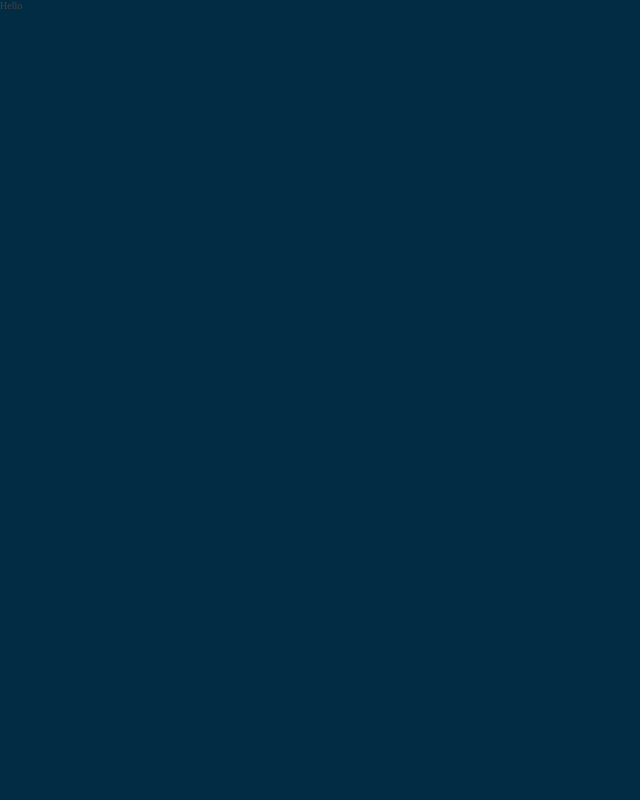
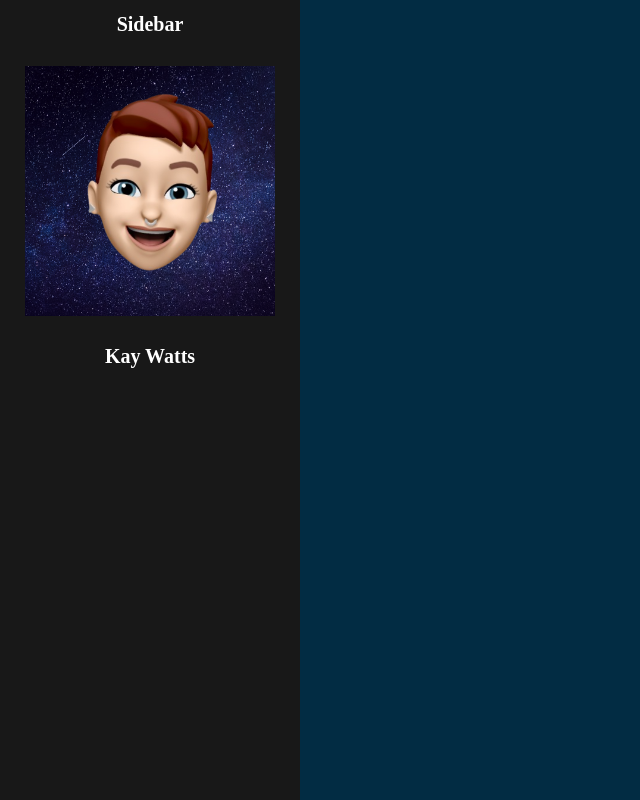
Before and after one commit to kwatts949/kwatts949.github.io, a React (Create React App) app: page / in a window 1280 px wide. Shown: the whole page, without its empty margins (0-640 px from the left). Built offline with nearby package versions, Linux system fonts and the light colour scheme.

Commit message:
Add navbar

```diff
--- a/src/components/Layout/index.js
+++ b/src/components/Layout/index.js
@@ -1,7 +1,8 @@
 import './index.scss'
+import Sidebar from '../Sidebar';
 
 const Layout = () => {
-  return <>Hello</>
+  return <Sidebar/>
 }
 
 export default Layout;
--- /dev/null
+++ b/src/components/Sidebar/index.js
@@ -0,0 +1,13 @@
+import './index.scss'
+import { Link } from 'react-router-dom'
+import memoji from '../../assets/images/MeMoji.png'
+
+const Sidebar =() => (
+<div className='nav-bar'>
+<h1>Sidebar</h1>
+  <Link className='logo' to='/'><img src={memoji}/></Link>
+  <h1>Kay Watts</h1>
+  <nav></nav>
+</div>
+)
+export default Sidebar
--- /dev/null
+++ b/src/components/Sidebar/index.scss
@@ -0,0 +1,25 @@
+.nav-bar {
+  background: #181818;
+  width: 300px;
+  height: 100%;
+  position: absolute;
+  top: 0;
+  z-index: 3;
+  min-height: 500px;
+
+  .logo {
+    display: block;
+    padding: 8px 0;
+  }
+
+  img {
+    display: block;
+    margin: 8px auto;
+    width: 250px;
+    height: auto;
+  }
+  h1 {
+    color: white;
+    text-align: center;
+  }
+}
```
Also changed, not shown: src/assets/images/MeMoji.png (added).
